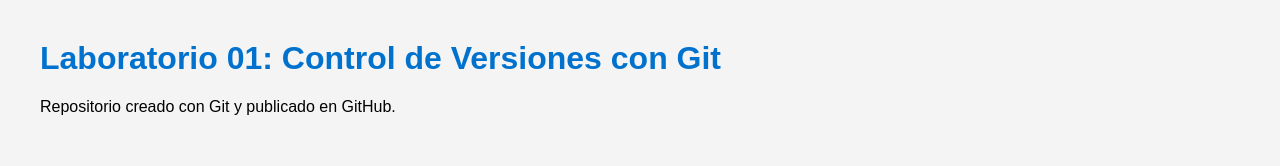
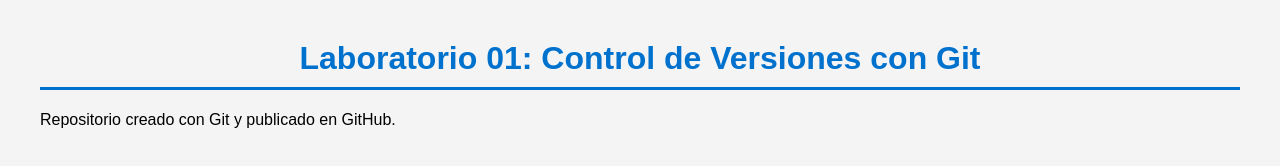
Before and after one commit to Unfurdesuka/lab01-git, a plain HTML site: page index.html in a window 1280 px wide. Drawn offline with Linux system fonts and the light colour scheme.

Commit message:
Centra el titulo y agrega linea inferior

```diff
--- a/styles.css
+++ b/styles.css
@@ -7,3 +7,8 @@
 h1 {
   color: #0072ce;
 }
+h1 {
+  text-align: center;
+  border-bottom: 3px solid #0072ce;
+  padding-bottom: 10px;
+}
```
